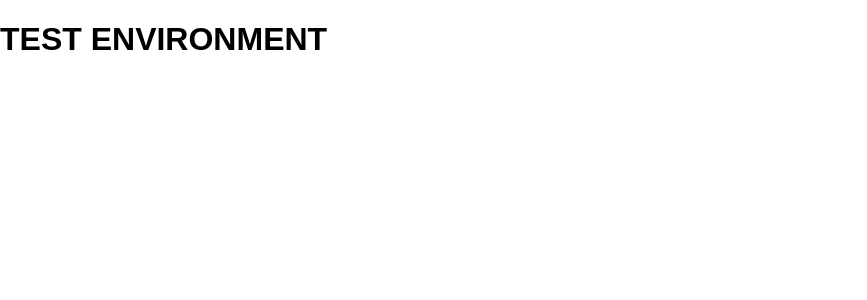
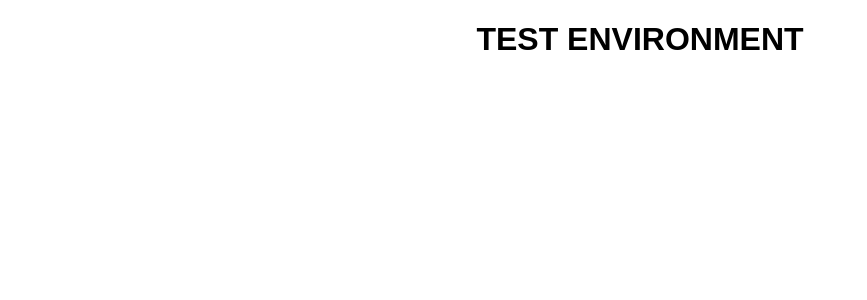
Before and after one commit to artsinsider/test-environment, a React (Create React App) app: page / in a window 1280 px wide. Shown: the top 300 px of the page, without its empty margins (0-867 px from the left). Built offline with nearby package versions, Linux system fonts and the light colour scheme.

Commit message:
Add reducer and emty store

```diff
--- a/src/App.js
+++ b/src/App.js
@@ -1,11 +1,14 @@
 import React, { Component } from 'react';
+import Root from './components/Root/Root'
+import store from './redux'
+import {Provider} from 'react-redux'
 
 class App extends Component {
   render() {
     return (
-      <div>
-        <h1>TEST ENVIRONMENT</h1>
-      </div>
+      <Provider store={store}>
+          <Root/>
+      </Provider>
     );
   }
 }
--- a/src/App.css
+++ b/src/components/Root/Root.css
@@ -1,28 +1,28 @@
-.App {
+.Root {
   text-align: center;
 }
 
-.App-logo {
-  animation: App-logo-spin infinite 20s linear;
+.Root-logo {
+  animation: Root-logo-spin infinite 20s linear;
   height: 80px;
 }
 
-.App-header {
+.Root-header {
   background-color: #222;
   height: 150px;
   padding: 20px;
   color: white;
 }
 
-.App-title {
+.Root-title {
   font-size: 1.5em;
 }
 
-.App-intro {
+.Root-intro {
   font-size: large;
 }
 
-@keyframes App-logo-spin {
+@keyframes Root-logo-spin {
   from { transform: rotate(0deg); }
   to { transform: rotate(360deg); }
 }
--- /dev/null
+++ b/src/components/Root/Root.js
@@ -0,0 +1,14 @@
+import React, { Component } from 'react';
+import './Root.css'
+
+class Root extends Component {
+    render() {
+        return (
+            <div className="Root">
+                <h1>TEST ENVIRONMENT</h1>
+            </div>
+        );
+    }
+}
+
+export default Root;
--- /dev/null
+++ b/src/redux/index.js
@@ -0,0 +1,8 @@
+import {createStore} from 'redux'
+import reducer from './reducer'
+
+const store = createStore(reducer);
+
+window.store = store;
+
+export default store;
--- /dev/null
+++ b/src/redux/reducer.js
@@ -0,0 +1,5 @@
+import {combineReducers} from 'redux'
+
+export default combineReducers({
+
+})
```
Also changed, not shown: package.json (+7 -3 lines), 1 other file (tests, documents, lock files or other folders).
